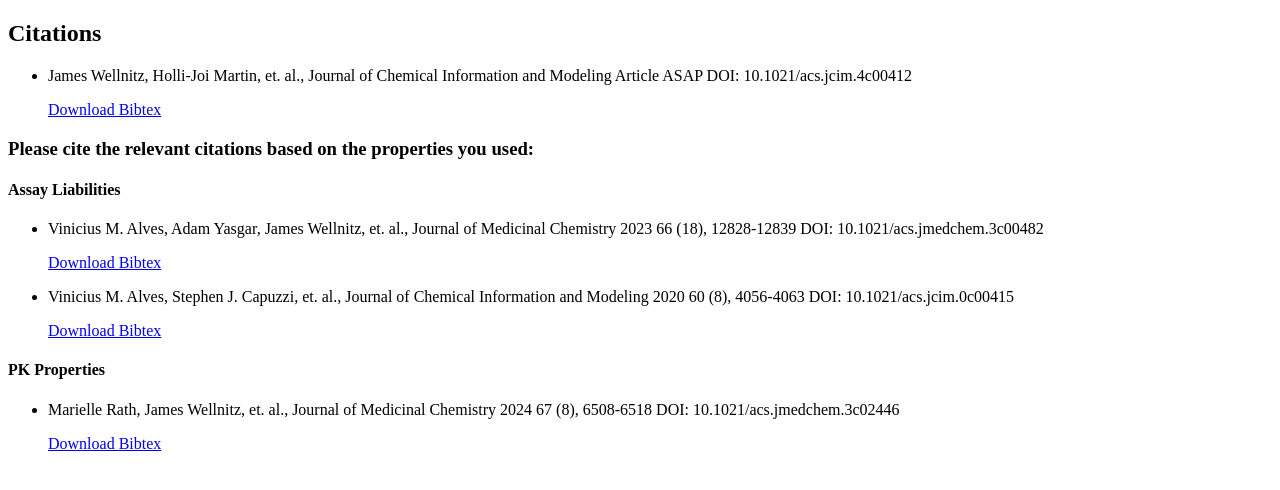
After one commit to jimmyjbling/Stoplight, a Flask app: page /citations in a window 1280 px wide. The commit adds this page. Shown: the top 490 px of the page. Run offline with Flask 2, Linux system fonts and the light colour scheme; parts of the project's set-up code (start-up, migrations or seed data) failed here and were passed over.

Commit message:
added citations.html

```diff
--- a/Webserver/app.py
+++ b/Webserver/app.py
@@ -31,6 +31,11 @@ def score_cutoff():
 def score_description():
     print("cutoff")
     return render_template('score_cutoffs.html')
+
+
+@app.route('/citations')
+def citations():
+    return render_template('citations.html')
 
 
 @app.route('/endpoints', methods=['GET'])
--- /dev/null
+++ b/Webserver/templates/citations.html
@@ -0,0 +1,32 @@
+<!DOCTYPE html>
+<html lang="en">
+<head>
+    <meta charset="UTF-8">
+    <meta name="viewport" content="width=device-width, initial-scale=1.0">
+    <title>Citations</title>
+</head>
+<body>
+    <h2>Citations</h2>
+    <ul><li><p>James Wellnitz, Holli-Joi Martin, et. al.,
+Journal of Chemical Information and Modeling Article ASAP
+        DOI: 10.1021/acs.jcim.4c00412</p><p><a href="/static/stoplight.bib" download="stoplight.bib">Download Bibtex</a></p>
+</li></ul>
+    <h3>Please cite the relevant citations based on the properties you used:</h3>
+    <h4>Assay Liabilities</h4>
+        <ul><li><p>Vinicius M. Alves, Adam Yasgar, James Wellnitz, et. al.,
+Journal of Medicinal Chemistry 2023 66 (18), 12828-12839
+DOI: 10.1021/acs.jmedchem.3c00482
+</p><p><a href="/static/liability.bib" download="liability.bib">Download Bibtex</a></p>
+</li><li><p>Vinicius M. Alves, Stephen J. Capuzzi, et. al.,
+Journal of Chemical Information and Modeling 2020 60 (8), 4056-4063
+DOI: 10.1021/acs.jcim.0c00415
+</p><p><a href="/static/scam_dect.bib" download="scam_detective.bib">Download Bibtex</a></p>
+</li></ul>
+    <h4>PK Properties</h4>
+<ul><li><p>Marielle Rath, James Wellnitz, et. al.,
+Journal of Medicinal Chemistry 2024 67 (8), 6508-6518
+DOI: 10.1021/acs.jmedchem.3c02446
+</p><p><a href="/static/phakinpro.bib" download="phakinpro.bib">Download Bibtex</a></p>
+</li></ul>
+</body>
+</html>
```
Also changed, not shown: Webserver/templates/index.html (+11 -1 lines), 4 other files.
